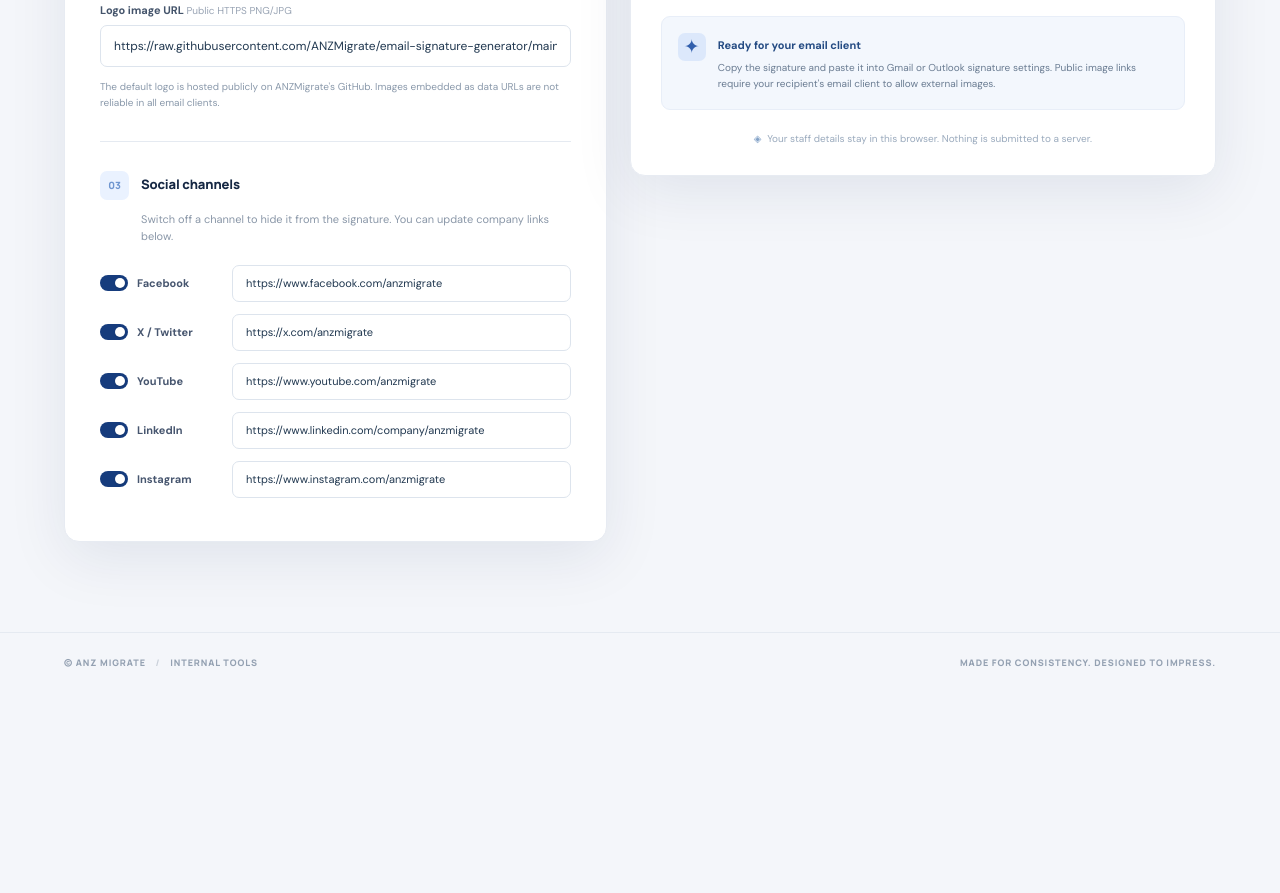
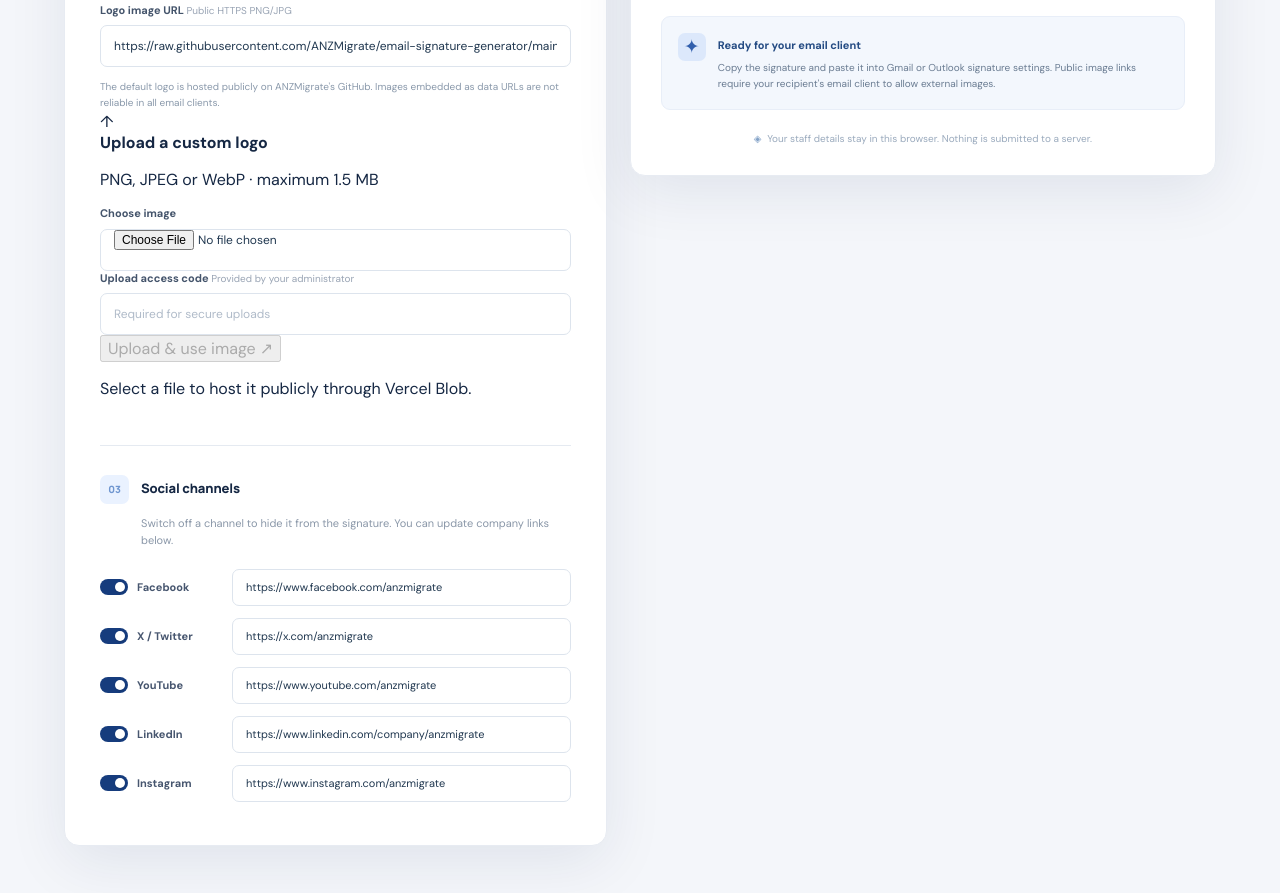
Before and after one commit to ANZMigrate/email-signature-generator, a plain HTML site: page index.html in a window 1280 px wide. Shown: the part 1125-2018 px from the top of the page. Before the commit the page ends 1825 px from the top, so only its background shows below. Drawn offline with Linux system fonts and the light colour scheme.

Commit message:
Add image upload controls and secure upload access code

```diff
--- a/index.html
+++ b/index.html
@@ -52,6 +52,15 @@
                 <label class="field full"><span>Logo image URL <span class="optional">Public HTTPS PNG/JPG</span></span><input id="logoUrl" name="logoUrl" type="url" maxlength="1200" value="https://raw.githubusercontent.com/ANZMigrate/email-signature-generator/main/assets/anz-migrate-logo.png"></label>
               </div>
               <p class="field-note">The default logo is hosted publicly on ANZMigrate's GitHub. Images embedded as data URLs are not reliable in all email clients.</p>
+              <div class="image-upload-card">
+                <div class="image-upload-header"><div class="upload-symbol" aria-hidden="true">↑</div><div><strong>Upload a custom logo</strong><p>PNG, JPEG or WebP · maximum 1.5 MB</p></div></div>
+                <div class="image-upload-controls">
+                  <label class="field full"><span>Choose image</span><input id="logoFile" type="file" accept="image/png,image/jpeg,image/webp"></label>
+                  <label class="field full"><span>Upload access code <span class="optional">Provided by your administrator</span></span><input id="uploadAccessCode" type="password" autocomplete="off" placeholder="Required for secure uploads"></label>
+                  <div class="image-upload-bottom"><img id="uploadThumbnail" alt="Selected logo image preview" width="64" height="48" hidden><button id="uploadImageBtn" type="button" disabled>Upload & use image <span aria-hidden="true">↗</span></button></div>
+                </div>
+                <p id="imageUploadStatus" role="status" aria-live="polite" class="upload-status">Select a file to host it publicly through Vercel Blob.</p>
+              </div>
             </div>
             <div class="form-section social-section"><h3><span class="section-index">03</span> Social channels</h3><p class="section-desc">Switch off a channel to hide it from the signature. You can update company links below.</p>
               <div class="social-fields">
```
